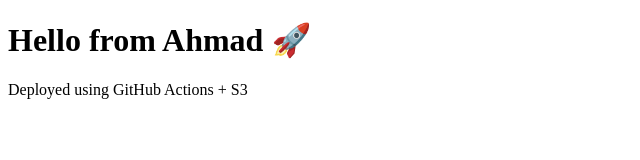
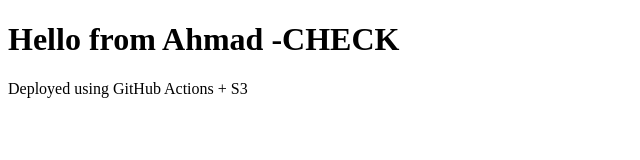
Before and after one commit to kydus2002/aws-static-website, a plain HTML site: page index.html in a window 1280 px wide. Shown: the whole page, without its empty margins (0-640 px from the left). Drawn offline with Linux system fonts and the light colour scheme.

Commit message:
Update header text in index.html

```diff
--- a/index.html
+++ b/index.html
@@ -5,7 +5,7 @@
     <title>Ahmad CI/CD Website</title>
 </head>
 <body>
-    <h1>Hello from Ahmad 🚀</h1>
+    <h1>Hello from Ahmad -CHECK </h1>
     <p>Deployed using GitHub Actions + S3</p>
 </body>
 </html>
```
